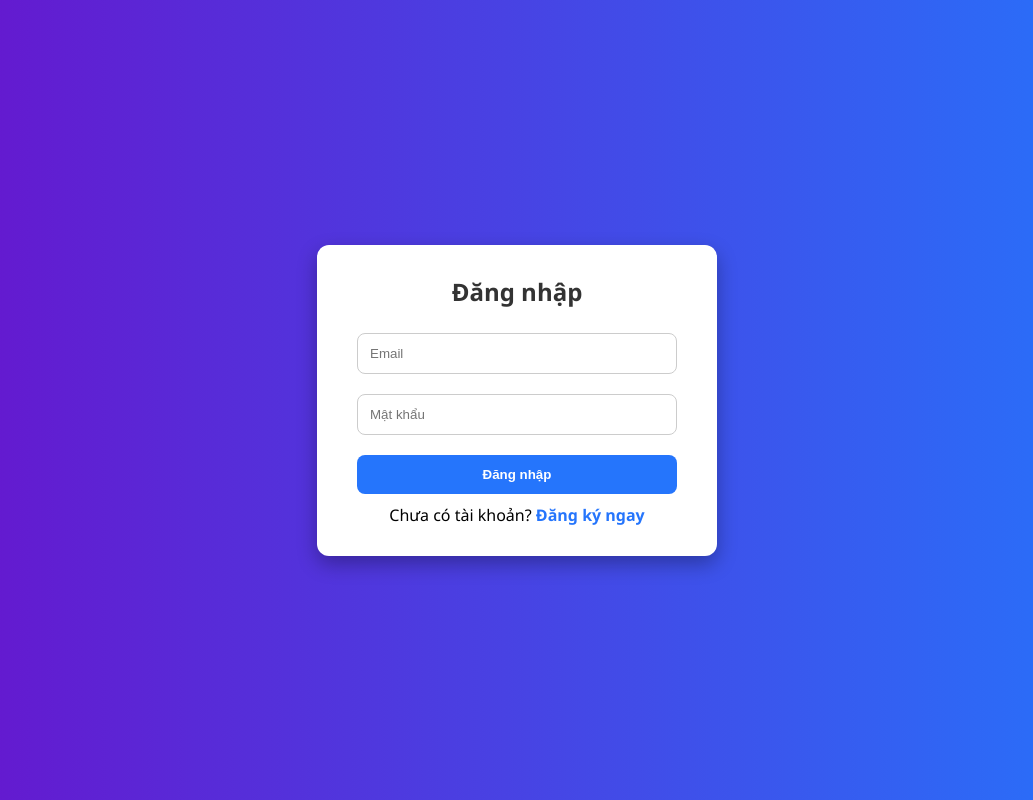
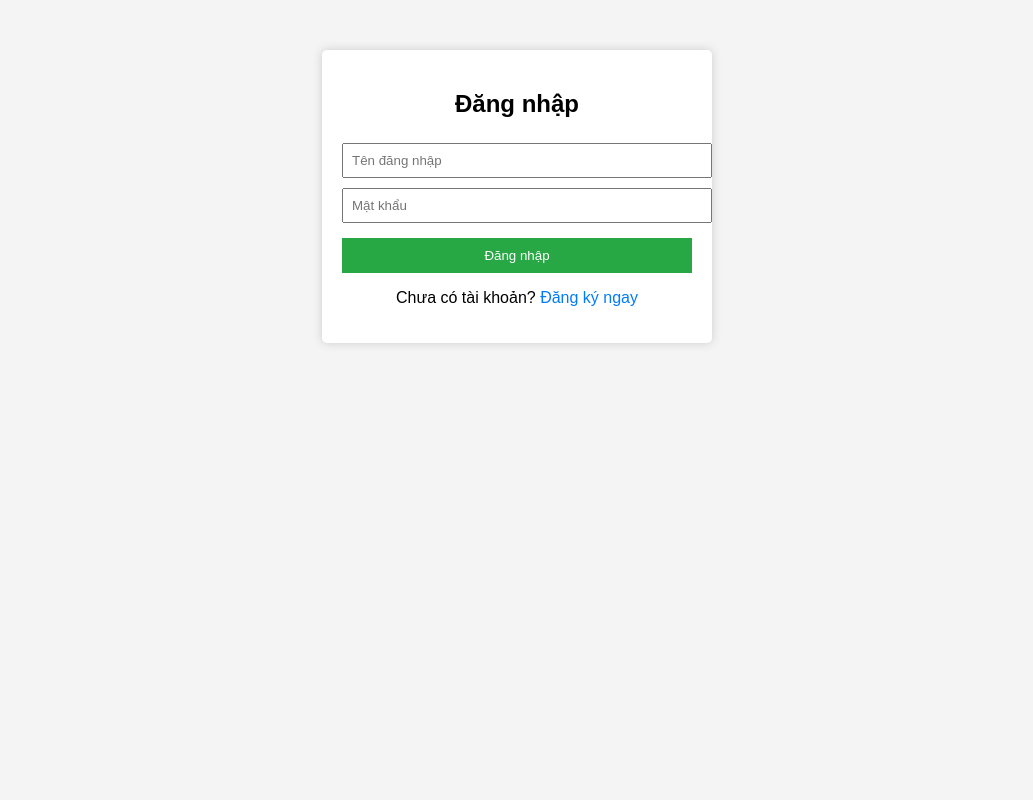
Before and after one commit to quantranna05/BTTH02_CNWeb, a PHP site: page / in a window 1280 px wide. Shown: the whole page, without its empty margins (123-1156 px from the left). Run offline with PHP 8.4, Linux system fonts and the light colour scheme.

Commit message:
Sửa lại giao diện lần 3

```diff
--- a/onlinecourse/onlinecourse/assets/css/style.css
+++ b/onlinecourse/onlinecourse/assets/css/style.css
@@ -1,85 +1,12 @@
-* { margin: 0; padding: 0; box-sizing: border-box; }
-body {
-    font-family: 'Segoe UI', Tahoma, Geneva, Verdana, sans-serif;
-    background: linear-gradient(to right, #6a11cb, #2575fc);
-    min-height: 100vh;
-    display: flex;
-    justify-content: center;
-    align-items: center;
-}
-.container {
-    width: 400px;
-    background: #fff;
-    padding: 30px 40px;
-    border-radius: 12px;
-    box-shadow: 0 8px 20px rgba(0,0,0,0.3);
-    position: relative;
-}
-.container h2 {
-    text-align: center;
-    margin-bottom: 25px;
-    color: #333;
-}
-.container input {
-    width: 100%;
-    padding: 12px;
-    margin-bottom: 20px;
-    border: 1px solid #ccc;
-    border-radius: 8px;
-    transition: all 0.3s ease;
-}
-.container input:focus {
-    border-color: #2575fc;
-    box-shadow: 0 0 5px #2575fc;
-    outline: none;
-}
-.container button {
-    width: 100%;
-    padding: 12px;
-    background: #2575fc;
-    color: #fff;
-    font-weight: bold;
-    border: none;
-    border-radius: 8px;
-    cursor: pointer;
-    transition: all 0.3s ease;
-}
-.container button:hover {
-    background: #6a11cb;
-}
-.container p {
-    text-align: center;
-    margin-top: 10px;
-}
-.container p a {
-    color: #2575fc;
-    text-decoration: none;
-    font-weight: bold;
-}
-.container p a:hover {
-    text-decoration: underline;
-}
-.alert {
-    padding: 12px;
-    border-radius: 8px;
-    margin-bottom: 15px;
-    text-align: center;
-    font-weight: bold;
-}
-.alert.success {
-    background-color: #d4edda;
-    color: #155724;
-}
-.alert.error {
-    background-color: #f8d7da;
-    color: #721c24;
-}
-.show-password {
-    position: absolute;
-    right: 20px;
-    top: 115px;
-    cursor: pointer;
-    font-size: 14px;
-    color: #2575fc;
-    user-select: none;
-}
+body { font-family: Arial; background: #f4f4f4; }
+.container { width: 350px; margin: 50px auto; padding: 20px; background: #fff; border-radius: 5px; box-shadow: 0 0 10px #ccc; }
+h2 { text-align: center; }
+input { width: 100%; padding: 8px; margin: 5px 0; }
+button { width: 100%; padding: 10px; background: #28a745; color: #fff; border: none; margin-top: 10px; cursor: pointer; }
+button:hover { background: #218838; }
+.alert { padding: 10px; margin: 5px 0; border-radius: 3px; }
+.alert.error { background: #f8d7da; color: #721c24; }
+.alert.success { background: #d4edda; color: #155724; }
+p { text-align: center; }
+a { color: #007bff; text-decoration: none; }
+a:hover { text-decoration: underline; }
--- a/onlinecourse/onlinecourse/assets/js/script.js
+++ b/onlinecourse/onlinecourse/assets/js/script.js
@@ -1,24 +1,4 @@
-// Hiển thị / ẩn mật khẩu
-document.addEventListener('DOMContentLoaded', function () {
-    const toggleBtns = document.querySelectorAll('.show-password');
-    toggleBtns.forEach(btn => {
-        btn.addEventListener('click', function () {
-            const input = this.previousElementSibling;
-            if (input.type === 'password') {
-                input.type = 'text';
-                this.textContent = 'Ẩn mật khẩu';
-            } else {
-                input.type = 'password';
-                this.textContent = 'Hiện mật khẩu';
-            }
-        });
-    });
-
-    // Ẩn thông báo sau 5s
-    const alerts = document.querySelectorAll('.alert');
-    alerts.forEach(a => {
-        setTimeout(() => {
-            a.style.display = 'none';
-        }, 5000);
-    });
+document.addEventListener('DOMContentLoaded',function(){
+    const alerts=document.querySelectorAll('.alert');
+    alerts.forEach(a=>setTimeout(()=>a.style.display='none',3000));
 });
--- a/onlinecourse/onlinecourse/config/Database.php
+++ b/onlinecourse/onlinecourse/config/Database.php
@@ -6,17 +6,17 @@ class Database {
     private $password = "";
     public $conn;
 
-    public function getConnection() {
+    public function connect() {
         $this->conn = null;
         try {
             $this->conn = new PDO(
-                "mysql:host={$this->host};dbname={$this->db_name}",
+                "mysql:host=".$this->host.";dbname=".$this->db_name,
                 $this->username,
                 $this->password
             );
             $this->conn->exec("set names utf8");
-        } catch(PDOException $exception) {
-            echo "Kết nối lỗi: " . $exception->getMessage();
+        } catch(PDOException $e) {
+            echo "Connection Error: " . $e->getMessage();
         }
         return $this->conn;
     }
--- a/onlinecourse/onlinecourse/controllers/AuthController.php
+++ b/onlinecourse/onlinecourse/controllers/AuthController.php
@@ -1,58 +1,47 @@
 <?php
-session_start();
-require_once 'models/User.php';
-
+require_once __DIR__ . '/../models/User.php';
 class AuthController {
     private $user;
-
-    public function __construct() {
+    public function __construct(){
+        if(session_status()===PHP_SESSION_NONE) session_start();
         $this->user = new User();
     }
 
-    public function register() {
-        if ($_SERVER['REQUEST_METHOD'] === 'POST') {
-            $username = $_POST['username'];
-            $email = $_POST['email'];
-            $fullname = $_POST['fullname'];
+    public function register(){
+        $error = '';
+        if($_SERVER['REQUEST_METHOD']==='POST'){
+            $username = trim($_POST['username']);
+            $email = trim($_POST['email']);
+            $fullname = trim($_POST['fullname']);
             $password = $_POST['password'];
 
-            if($this->user->register($username, $email, $fullname, $password)) {
-                header("Location: index.php?page=login&success=1");
+            $result = $this->user->register($username,$email,$fullname,$password);
+            if($result===true){
+                header("Location:index.php?page=login&success=1");
                 exit;
-            } else {
-                $error = "Đăng ký thất bại, có thể email hoặc username đã tồn tại.";
-            }
+            }else $error=$result;
         }
-        require 'views/auth/register.php';
+        require __DIR__.'/../views/auth/register.php';
     }
 
-    public function login() {
-        if ($_SERVER['REQUEST_METHOD'] === 'POST') {
-            $email = $_POST['email'];
+    public function login(){
+        $error='';
+        if($_SERVER['REQUEST_METHOD']==='POST'){
+            $username = trim($_POST['username']);
             $password = $_POST['password'];
-
-            $user = $this->user->login($email, $password);
-            if ($user) {
-                $_SESSION['user'] = $user;
-                // Redirect theo role
-                if ($user['role'] == 0) {
-                    header("Location: index.php?page=student_dashboard");
-                } elseif ($user['role'] == 1) {
-                    header("Location: index.php?page=instructor_dashboard");
-                } else {
-                    header("Location: index.php?page=admin_dashboard");
-                }
+            $user = $this->user->login($username,$password);
+            if($user){
+                $_SESSION['user']=$user;
+                header("Location:index.php?page=student_dashboard");
                 exit;
-            } else {
-                $error = "Email hoặc mật khẩu sai!";
-            }
+            }else $error="Tên đăng nhập hoặc mật khẩu không đúng!";
         }
-        require 'views/auth/login.php';
+        require __DIR__.'/../views/auth/login.php';
     }
 
-    public function logout() {
+    public function logout(){
         session_destroy();
-        header("Location: index.php?page=login");
+        header("Location:index.php?page=login");
         exit;
     }
 }
--- a/onlinecourse/onlinecourse/models/User.php
+++ b/onlinecourse/onlinecourse/models/User.php
@@ -1,43 +1,37 @@
 <?php
-require_once 'config/Database.php';
+require_once __DIR__ . '/../config/Database.php';
 
 class User {
     private $conn;
-    private $table = "users";
 
     public function __construct() {
         $db = new Database();
-        $this->conn = $db->getConnection();
+        $this->conn = $db->connect();
     }
 
     public function register($username, $email, $fullname, $password) {
-        $sql = "INSERT INTO {$this->table} (username, email, fullname, password) VALUES (:username, :email, :fullname, :password)";
-        $stmt = $this->conn->prepare($sql);
+        $check = $this->conn->prepare("SELECT * FROM users WHERE username=:username OR email=:email");
+        $check->bindParam(':username', $username);
+        $check->bindParam(':email', $email);
+        $check->execute();
+        if($check->rowCount() > 0) return "Username hoặc Email đã tồn tại!";
+
+        $stmt = $this->conn->prepare("INSERT INTO users (username,email,fullname,password,role,created_at)
+            VALUES (:username,:email,:fullname,:password,0,NOW())");
         $hashed = password_hash($password, PASSWORD_BCRYPT);
         $stmt->bindParam(':username', $username);
         $stmt->bindParam(':email', $email);
         $stmt->bindParam(':fullname', $fullname);
         $stmt->bindParam(':password', $hashed);
-        return $stmt->execute();
+
+        return $stmt->execute() ? true : "Đăng ký thất bại!";
     }
 
-    public function login($email, $password) {
-        $sql = "SELECT * FROM {$this->table} WHERE email=:email LIMIT 1";
-        $stmt = $this->conn->prepare($sql);
-        $stmt->bindParam(':email', $email);
+    public function login($username,$password){
+        $stmt = $this->conn->prepare("SELECT * FROM users WHERE username=:username");
+        $stmt->bindParam(':username',$username);
         $stmt->execute();
         $user = $stmt->fetch(PDO::FETCH_ASSOC);
-        if($user && password_verify($password, $user['password'])) {
-            return $user;
-        }
-        return false;
-    }
-
-    public function getUserById($id) {
-        $sql = "SELECT * FROM {$this->table} WHERE id=:id";
-        $stmt = $this->conn->prepare($sql);
-        $stmt->bindParam(':id', $id);
-        $stmt->execute();
-        return $stmt->fetch(PDO::FETCH_ASSOC);
+        return $user && password_verify($password,$user['password']) ? $user : false;
     }
 }
--- a/onlinecourse/onlinecourse/views/auth/login.php
+++ b/onlinecourse/onlinecourse/views/auth/login.php
@@ -1,5 +1,5 @@
 <!DOCTYPE html>
-<html lang="vi">
+<html lang="en">
 <head>
 <meta charset="UTF-8">
 <title>Đăng nhập</title>
@@ -7,17 +7,20 @@
 </head>
 <body>
 <div class="container">
-    <div class="auth-box">
     <h2>Đăng nhập</h2>
-        <?php if(isset($_GET['success']) && $_GET['success']==1) echo "<p class='success'>Đăng ký thành công! Vui lòng đăng nhập.</p>"; ?>
-        <?php if(isset($error)) echo "<p class='error'>$error</p>"; ?>
+    <?php if(isset($error) && $error!=''): ?>
+        <div class="alert error"><?= $error ?></div>
+    <?php endif; ?>
+    <?php if(isset($_GET['success'])): ?>
+        <div class="alert success">Đăng ký thành công! Vui lòng đăng nhập.</div>
+    <?php endif; ?>
     <form method="POST">
-            <input type="email" name="email" placeholder="Email" required>
+        <input type="text" name="username" placeholder="Tên đăng nhập" required>
         <input type="password" name="password" placeholder="Mật khẩu" required>
         <button type="submit">Đăng nhập</button>
     </form>
     <p>Chưa có tài khoản? <a href="index.php?page=register">Đăng ký ngay</a></p>
 </div>
-</div>
+<script src="assets/js/script.js"></script>
 </body>
 </html>
```
Also changed, not shown: onlinecourse/onlinecourse/index.php (+8 -36 lines), onlinecourse/onlinecourse/views/auth/register.php (+15 -9 lines). Lines whose indentation alone changed are shown as unchanged.
